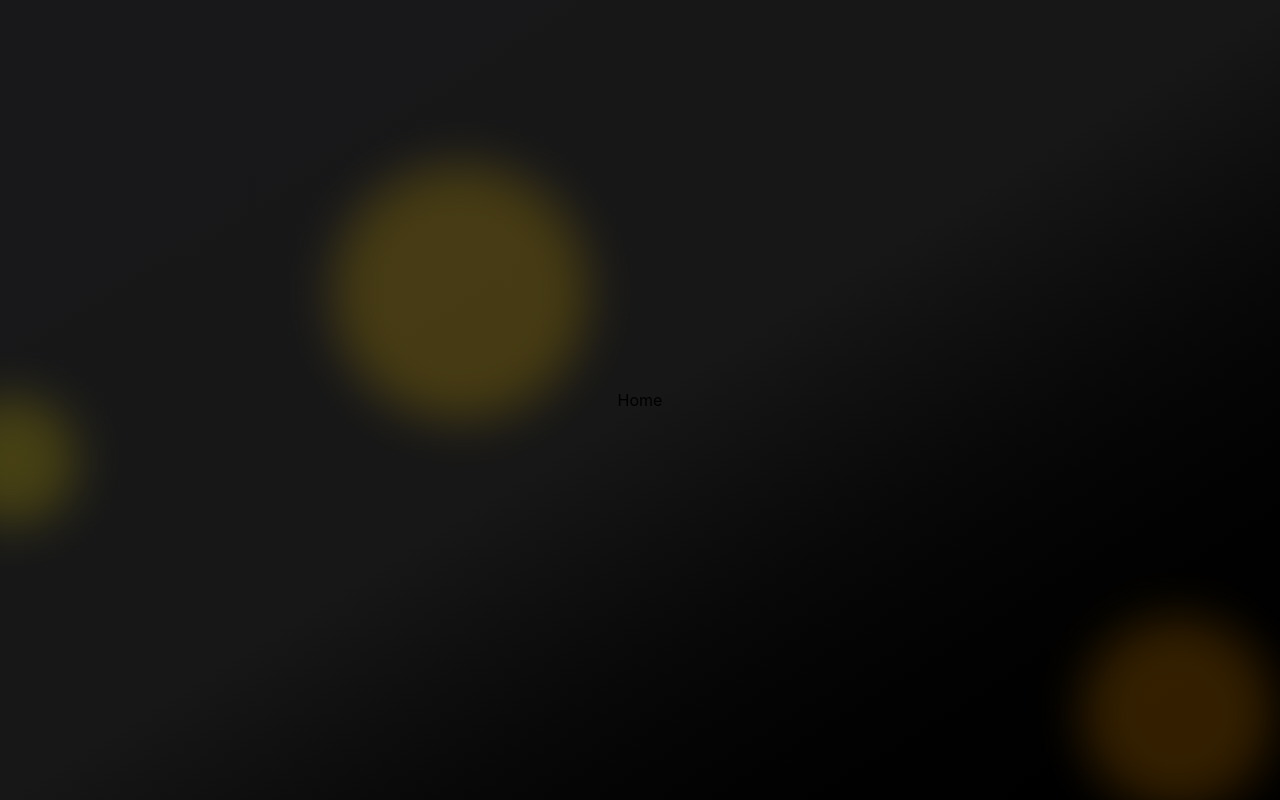
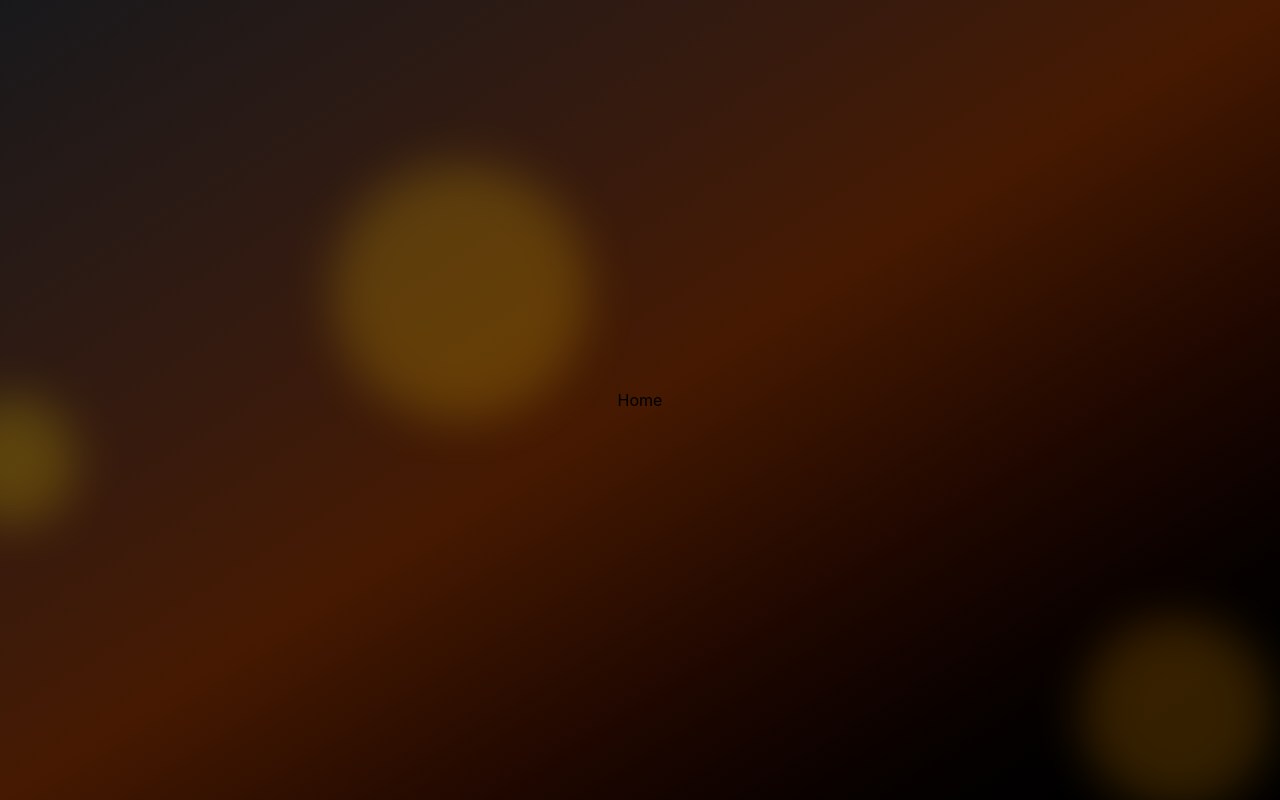
Before and after one commit to DaniloII09/MERN-auth-app, a React app in the folder frontend/: page / in a window 1280 px wide. Built offline with nearby package versions, Linux system fonts and the light colour scheme; the HTML template or start-up script is replaced by a standard one.

Commit message:
fix: background color changed

```diff
--- a/frontend/src/App.jsx
+++ b/frontend/src/App.jsx
@@ -7,7 +7,7 @@ function App() {
   return (
     <div
       className="min-h-screen bg-linear-to-br
-    from-zinc-900 via-neutral-900 to-black
+    from-zinc-900 via-amber-950 to-black
     flex items-center justify-center relative overflow-hidden"
     >
       <FloatingShape
```
